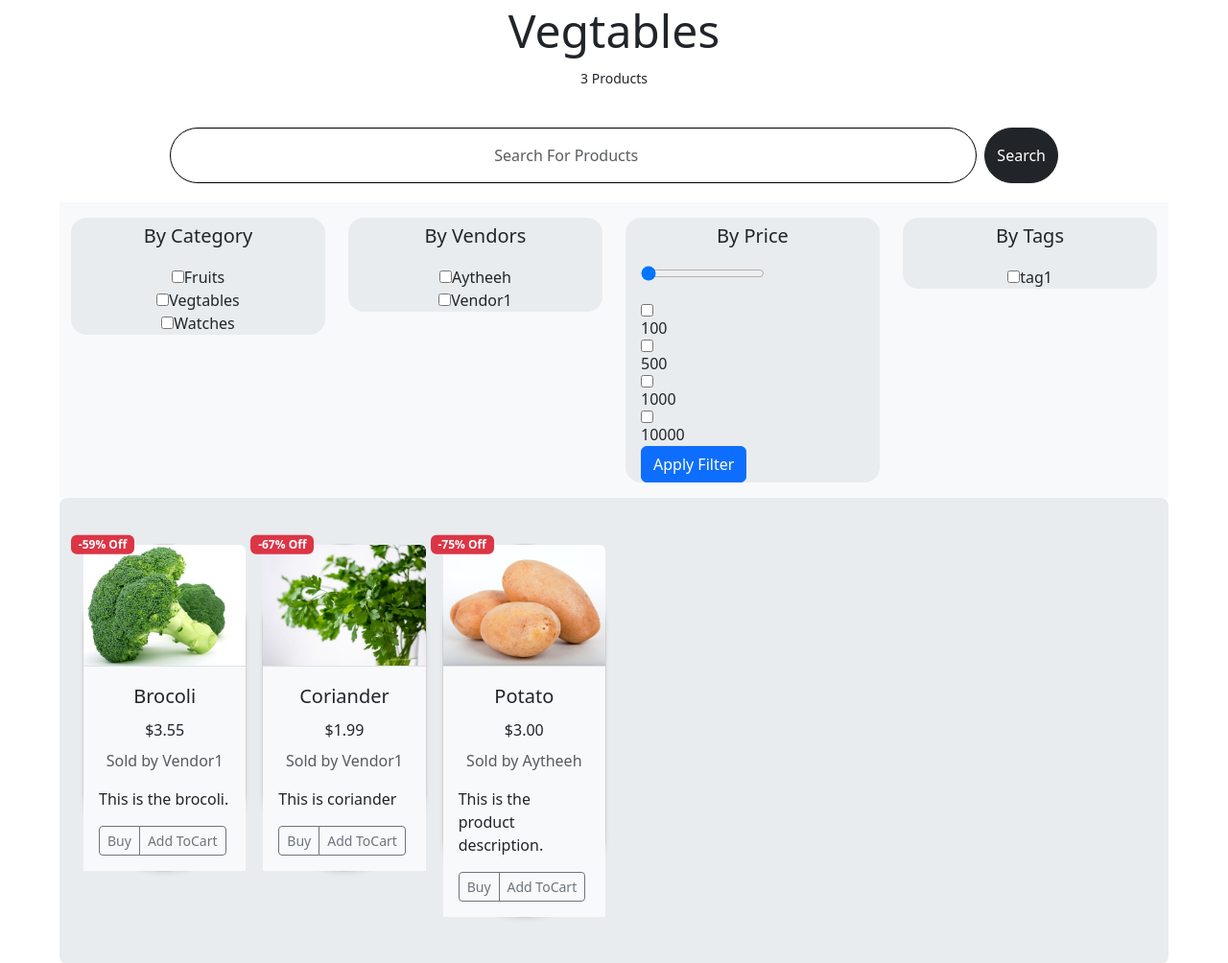
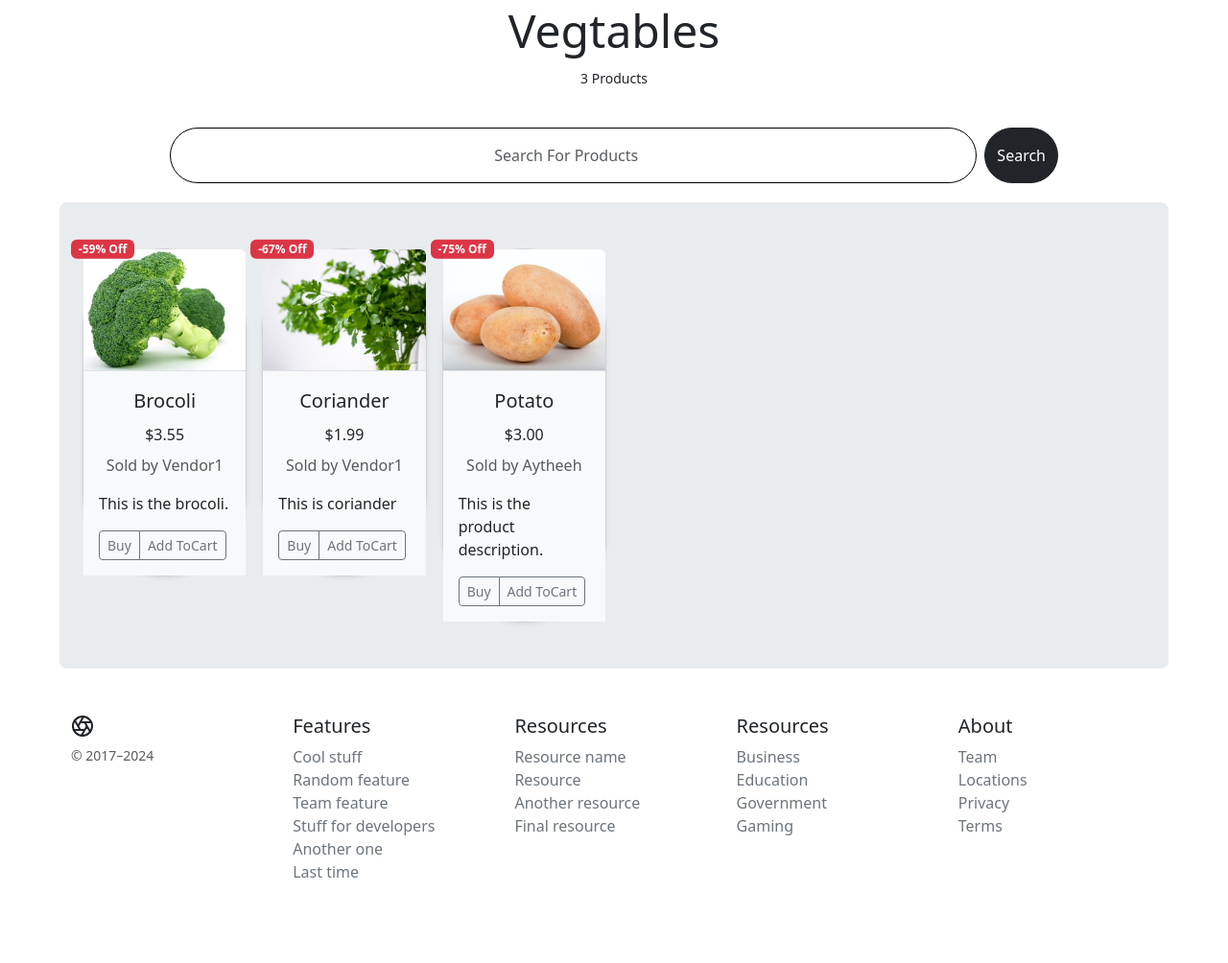
Before and after one commit to aytheeh2/eCommerce, a Django app: a page that uses Templates/core/navbar.html in a window 1280 px wide. Shown: the part 325-1329 px from the top of the page at 96% size. After the commit the page ends 1240 px from the top, so only its background shows below. Run offline with Django 5.2, Linux system fonts and the light colour scheme; data comes from the database, SQL or seed files in the repository; both versions use the stored data as it was after the commit; parts of the project's set-up code (start-up, migrations or seed data) failed here and were passed over.

Commit message:
navbar fixes, removed product filtering except in all-products url

```diff
--- a/Templates/core/index.html
+++ b/Templates/core/index.html
@@ -382,7 +382,7 @@
               injected humour, or non-characteristic words etc.
             </p>
             <a
-              href="#"
+              href="{% url 'core:category-details' cid='catgf1e54ecae' %}"
               class="banner-btn btn border-2 border-white rounded-pill text-dark py-3 px-5"
               >BUY</a
             >
--- a/Templates/core/navbar.html
+++ b/Templates/core/navbar.html
@@ -79,9 +79,21 @@
               Explore
             </a>
             <ul class="dropdown-menu" aria-labelledby="navbarDropdown">
-              <li><a class="dropdown-item" href="#">All Products</a></li>
-              <li><a class="dropdown-item" href="#">Categories</a></li>
-              <li><a class="dropdown-item" href="{% url 'core:all-vendors' %}">Vendors</a></li>
+              <li>
+                <a class="dropdown-item" href="{% url 'core:products-list' %}"
+                  >All Products</a
+                >
+              </li>
+              <li>
+                <a class="dropdown-item" href="{% url 'core:all-categories' %}"
+                  >Categories</a
+                >
+              </li>
+              <li>
+                <a class="dropdown-item" href="{% url 'core:all-vendors' %}"
+                  >Vendors</a
+                >
+              </li>
             </ul>
           </li>
           <li class="nav-item">
--- a/Templates/core/products_in_category.html
+++ b/Templates/core/products_in_category.html
@@ -41,89 +41,6 @@
 
 <div class="container m-1 p-1 mx-auto">
   <div class="row justify-content-center align-items-stretch">
-    <div class="col-lg-3 col-md-6 d-flex flex-column bg-body-tertiary">
-      <div
-        class="rounded-4 my-3 text-center align-items-center border-2 bg-body-secondary"
-      >
-        <p class="lead text-center pt-1">By Category</p>
-        <form>
-          {% for c in categories_context %}
-          <!-- <button class="btn btn-sm btn-dark m-1">{{ c.title }}</button> -->
-          <input
-            type="checkbox"
-            name=""
-            value="{{c.id}}"
-            id=""
-          />{{c.title}}<br />
-          {% endfor %}
-        </form>
-      </div>
-    </div>
-    <div class="col-lg-3 col-md-6 d-flex flex-column bg-body-tertiary">
-      <div
-        class="rounded-4 my-3 text-center align-items-center border-2 bg-body-secondary"
-      >
-        <p class="lead text-center pt-1">By Vendors</p>
-        <form>
-          {% for v in vendors_context %}
-          <!-- <button class="btn btn-sm btn-dark m-1">{{ c.title }}</button> -->
-          <input
-            type="checkbox"
-            name=""
-            value="{{v.id}}"
-            id=""
-          />{{v.title}}<br />
-          {% endfor %}
-        </form>
-      </div>
-    </div>
-    <div class="col-lg-3 col-md-6 d-flex flex-column bg-body-tertiary">
-      <div
-        class="rounded-4 my-3 text-center align-items-center justify-content-center border-2 bg-body-secondary"
-      >
-        <p class="lead text-center pt-1">By Price</p>
-        <form action="">
-          <div class="d-flex flex-column align-items-start ms-3">
-            <input
-              type="range"
-              class=""
-              min="1"
-              max="999999"
-              value="0"
-              name=""
-              id=""
-            /><br />
-            <input type="checkbox" value="100" name="price" id="" />100<br />
-            <input type="checkbox" value="500" name="price" id="" />500<br />
-            <input type="checkbox" value="1000" name="price" id="" />1000<br />
-            <input
-              type="checkbox"
-              value="10000"
-              name="price"
-              id=""
-            />10000<br />
-            <input
-              type="submit"
-              class="btn btn-primary"
-              value="Apply Filter"
-              name=""
-              id=""
-            />
-          </div>
-        </form>
-      </div>
-    </div>
-    <div class="col-lg-3 col-md-6 d-flex flex-column bg-body-tertiary">
-      <div
-        class="rounded-4 my-3 text-center align-items-center border-2 bg-body-secondary"
-      >
-        <p class="lead text-center pt-1">By Tags</p>
-        <form>
-          <!-- <button class="btn btn-sm btn-dark m-1">{{ c.title }}</button> -->
-          <input type="checkbox" name="" value="" id="" />tag1<br />
-        </form>
-      </div>
-    </div>
     <div class="col-lg-12 col-md-12 bg-body-secondary rounded-3">
       <!-- start album -->
       <div class="album py-5">
```
Also changed, not shown: Templates/core/products-list.html (+4 -12 lines), db.sqlite3. Lines whose indentation alone changed are shown as unchanged.
